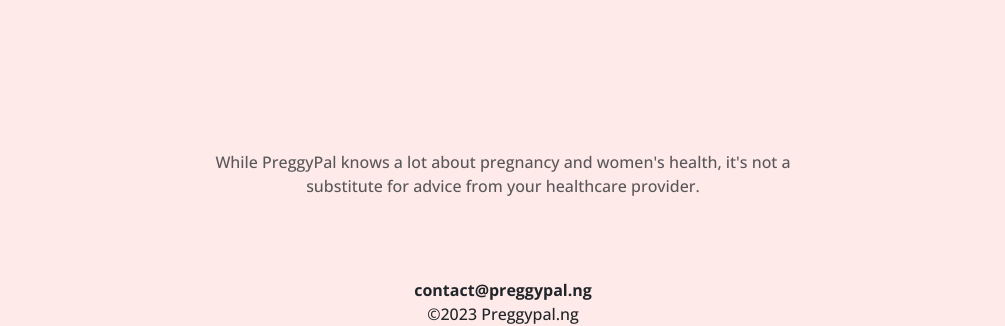
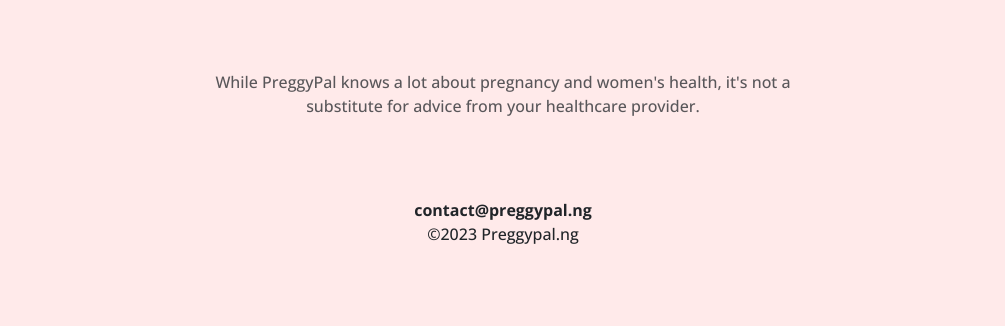
Before and after one commit to Darbieking/Preggypal, a plain HTML site: page index.html in a window 1280 px wide. Shown: the part 1376-1702 px from the top of the page, without its empty margins (137-1142 px from the left). After the commit the page ends 1622 px from the top, so only its background shows below. Drawn offline with nearby package versions, Linux system fonts and the light colour scheme; a web font is replaced by a local one.

Commit message:
update styles
Updated footer margin

```diff
--- a/styles.css
+++ b/styles.css
@@ -41,9 +41,8 @@
     background-color: #8952ff;
 }
 .footer{
-    margin-top: 10rem;
     max-width: 50%;
-    margin: 10rem auto 5rem auto;
+    margin: 5rem auto 5rem auto;
 }
 
 @media (max-width : 1016px) {
```
